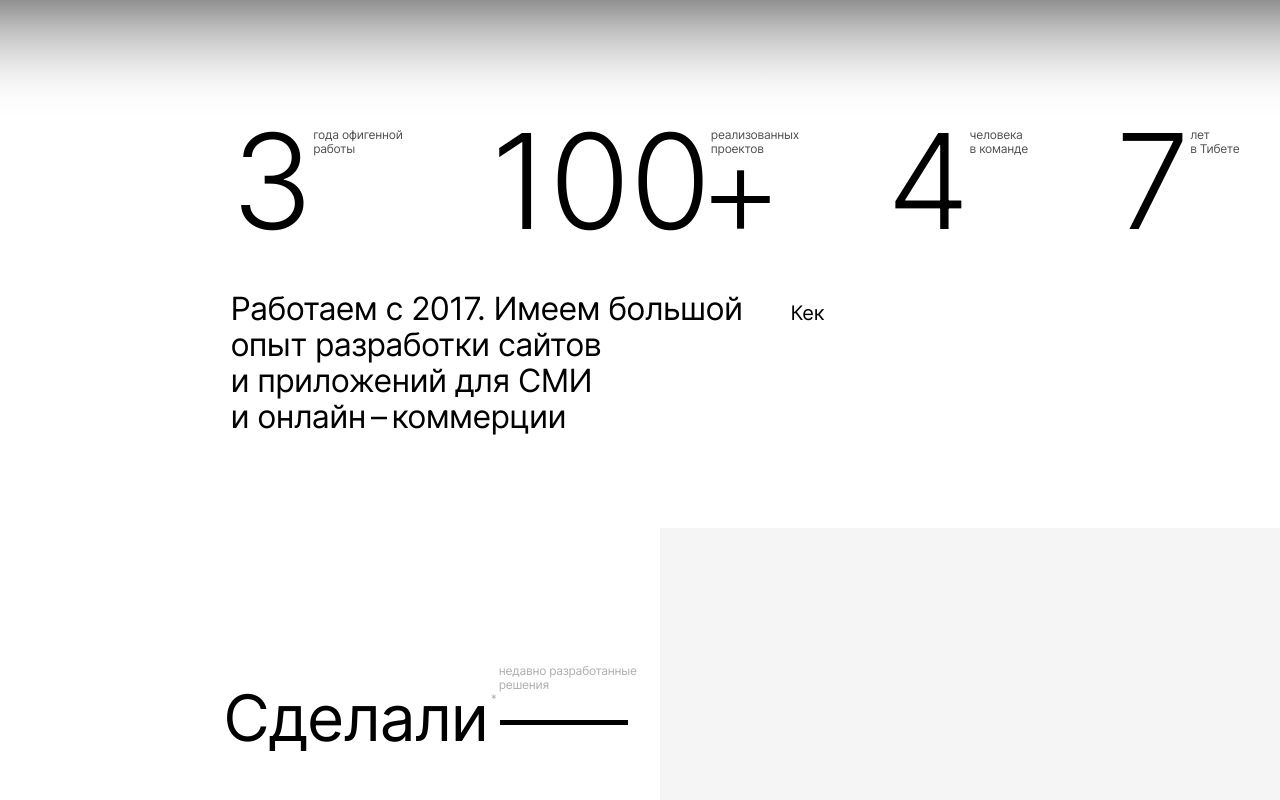
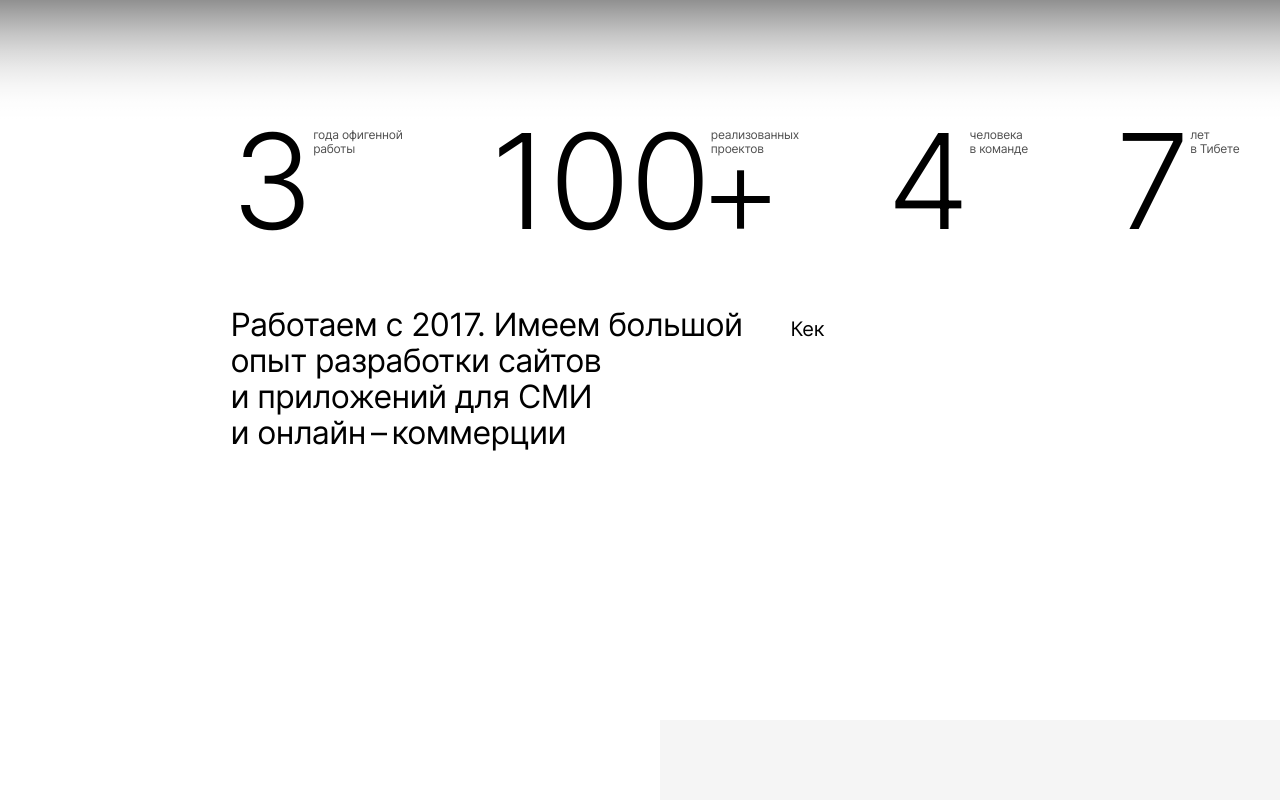
Before and after one commit to kontora2000/kontonuxt, a Nuxt app: page / in a window 1280 px wide. Shown: the part 840-1640 px from the top of the page. Built offline with nearby package versions, Linux system fonts and the light colour scheme.

Commit message:
last html css changes

```diff
--- a/components/Sections/AchSection.vue
+++ b/components/Sections/AchSection.vue
@@ -39,7 +39,7 @@ export default {
 .achievements-cont {
     margin-left: 18%;
     margin-top: 28rem;
-    min-height: 40vh;
+    min-height: 64vh;
 }
 
 .achiev-item {
@@ -72,7 +72,7 @@ export default {
 }
 
 .achiev-about-wrapper {
-    margin-top: 5.6rem;
+    margin-top: 7.2rem;
 }
 
 .achiev-about-item {
```
